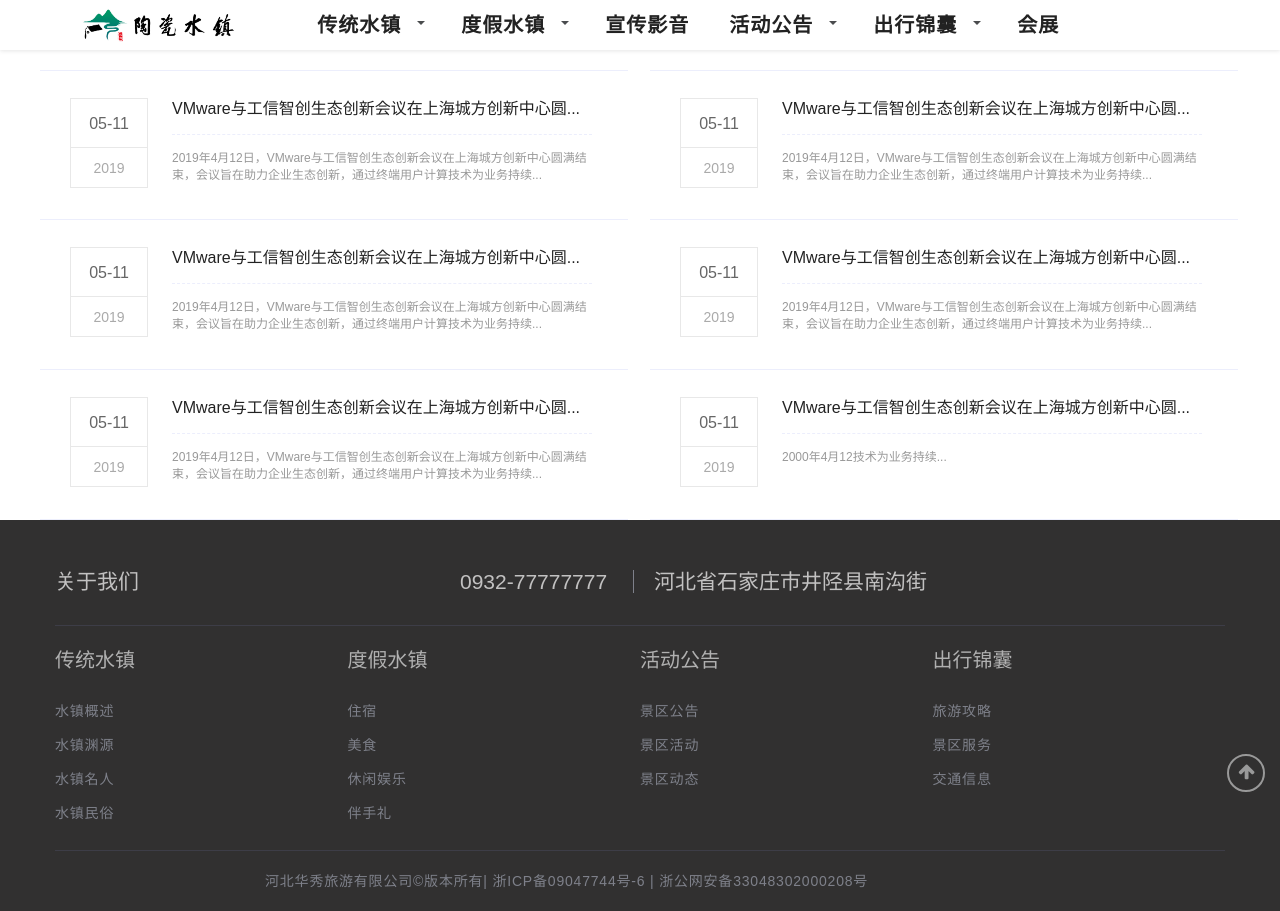
After one commit to kinglogxzl/TCSZWeb, a Django app: page /notice/ in a window 1280 px wide. The commit adds this page. Run offline with Django 3.2, Linux system fonts and the light colour scheme; some libraries are stand-ins or nearby versions.

Commit message:
框架完毕

```diff
--- /dev/null
+++ b/static/css/news.css
@@ -0,0 +1,102 @@
+
+/* 新闻 */
+
+.news {
+    width: 1200px;
+
+    margin: 0 auto;
+}
+.mains .news .title {
+    margin-top: 70px;
+}
+.news .right{
+    width: 588px;
+    height: 450px;
+    float: left;
+}
+.news .right .box{
+    width: 588px;
+    height: 150px;
+    border-bottom: 1px solid rgba(71, 94, 222, .1);
+}
+
+.mr11 {
+    margin-right: 11px;
+}
+.ml11 {
+    margin-left: 11px;
+}
+.bt1{
+   border-top: 1px solid rgba(71, 94, 222, .1);
+}
+
+.news .right li .dsc1{
+
+    float: left;
+
+}
+.news .right li .em1{
+
+    display: block;
+    width: 78px;
+    height: 50px;
+    margin-top: 27px;
+    margin-left: 30px;
+    line-height: 50px;
+    border: 1px solid rgba(34, 34, 34, .1);
+    text-align: center;
+    color: #666;
+    font-size: 16px;
+
+}
+.news .right li .em2{
+
+    width: 78px;
+    height: 40px;
+    margin-left: 30px;
+    border: 1px solid rgba(34, 34, 34, .1);
+    border-top: 0;
+    line-height: 40px;
+    display: block;
+    text-align: center;
+    color: rgb(170, 170, 170);
+    font-size: 14px;
+
+}
+.news .right li .dsc2{
+
+    margin-top: 27px;
+    margin-left: 132px;
+    margin-right: 36px;
+}
+.news .right li .dsc2 span{
+    height: 21px;
+    color: #222;
+    font-size: 16px;
+}
+.news .right li .dsc2 em{
+    display: block;
+    height: 15px;
+    border-bottom: 1px dashed rgba(71, 94, 222, .1);
+}
+.news .right li .dsc2 i{
+    display: block;
+    height: 40px;
+    margin-top: 15px;
+    font-size: 12px;
+    color: #999
+}
+
+* {
+    margin: 0;
+    padding: 0;
+}
+em,
+i {
+    font-style: normal;
+}
+ol,
+ul,
+li {
+    list-style: none;
+}
--- /dev/null
+++ b/templates/activity/notice.html
@@ -0,0 +1,112 @@
+{% include "utils/booter.html" %}
+       <link rel="stylesheet" href="/static/css/news.css">
+{% include "utils/nav.html" %}
+
+ <!-- 公司公告 -->
+    <div class="mains">
+        <div class="news">
+            <div class="title clearfix">
+                <div class="right mr11">
+                    <div class="box bt1">
+                        <ul>
+                            <li class="clearfix">
+                                <div class="dsc1">
+                                    <em class="em1">05-11</em>
+                                    <em class="em2">2019</em>
+                                </div>
+                                <div class="dsc2" onclick="window.open('http://www.baidu.com','_self')">
+                                    <span>VMware与工信智创生态创新会议在上海城方创新中心圆...</span>
+                                    <em></em>
+                                    <i>2019年4月12日，VMware与工信智创生态创新会议在上海城方创新中心圆满结束，会议旨在助力企业生态创新，通过终端用户计算技术为业务持续...</i>
+                                </div>
+                            </li>
+                        </ul>
+                    </div>
+                    <div class="box">
+                        <ul>
+                            <li class="clearfix">
+                                <div class="dsc1">
+                                    <em class="em1">05-11</em>
+                                    <em class="em2">2019</em>
+                                </div>
+                                <div class="dsc2" onclick="window.open('http://www.baidu.com','_self')">
+                                    <span>VMware与工信智创生态创新会议在上海城方创新中心圆...</span>
+                                    <em></em>
+                                    <i>2019年4月12日，VMware与工信智创生态创新会议在上海城方创新中心圆满结束，会议旨在助力企业生态创新，通过终端用户计算技术为业务持续...</i>
+                                </div>
+                            </li>
+                        </ul>
+                    </div>
+                    <div class="box">
+                        <ul>
+                            <li class="clearfix">
+                                <div class="dsc1">
+                                    <em class="em1">05-11</em>
+                                    <em class="em2">2019</em>
+                                </div>
+                                <div class="dsc2" onclick="window.open('http://www.baidu.com','_self')">
+                                    <span>VMware与工信智创生态创新会议在上海城方创新中心圆...</span>
+                                    <em></em>
+                                    <i>2019年4月12日，VMware与工信智创生态创新会议在上海城方创新中心圆满结束，会议旨在助力企业生态创新，通过终端用户计算技术为业务持续...</i>
+                                </div>
+                            </li>
+                        </ul>
+                    </div>
+                </div>
+                <div class="right ml11">
+                    <div class="box bt1">
+                        <ul>
+                            <li class="clearfix">
+                                <div class="dsc1">
+                                    <em class="em1">05-11</em>
+                                    <em class="em2">2019</em>
+                                </div>
+                                <div class="dsc2" onclick="window.open('http://www.baidu.com','_self')">
+                                    <span>VMware与工信智创生态创新会议在上海城方创新中心圆...</span>
+                                    <em></em>
+                                    <i>2019年4月12日，VMware与工信智创生态创新会议在上海城方创新中心圆满结束，会议旨在助力企业生态创新，通过终端用户计算技术为业务持续...</i>
+                                </div>
+
+                            </li>
+                        </ul>
+                    </div>
+                    <div class="box">
+                        <ul>
+                            <li class="clearfix">
+                                <div class="dsc1">
+                                    <em class="em1">05-11</em>
+                                    <em class="em2">2019</em>
+                                </div>
+                                <div class="dsc2" onclick="window.open('http://www.baidu.com','_self')">
+                                    <span>VMware与工信智创生态创新会议在上海城方创新中心圆...</span>
+                                    <em></em>
+                                    <i>2019年4月12日，VMware与工信智创生态创新会议在上海城方创新中心圆满结束，会议旨在助力企业生态创新，通过终端用户计算技术为业务持续...</i>
+                                </div>
+
+                            </li>
+                        </ul>
+                    </div>
+                    <div class="box">
+                        <ul>
+                            <li class="clearfix">
+                                <div class="dsc1">
+                                    <em class="em1">05-11</em>
+                                    <em class="em2">2019</em>
+                                </div>
+
+                                <div class="dsc2" onclick="window.open('http://www.baidu.com','_self')">
+                                    <span>VMware与工信智创生态创新会议在上海城方创新中心圆...</span>
+                                    <em></em>
+                                    <i>2000年4月12技术为业务持续...</i>
+                                </div>
+
+                            </li>
+                        </ul>
+                    </div>
+                </div>
+            </div>
+        </div>
+    </div>
+
+{% include "utils/prefooter.html" %}
+{% include "utils/footer.html" %}
--- a/templates/utils/prefooter.html
+++ b/templates/utils/prefooter.html
@@ -35,7 +35,7 @@
             <div class="col-md-1 col-md-offset-2">
                 <div class="row">
                     <p class="footer-p">活动公告</p>
-                    <a href="#"> 景区公告</a>
+                    <a href="/notice"> 景区公告</a>
                     <a href="/activity"> 景区活动</a>
                     <a href="/new"> 景区动态</a>
                 </div>
```
Also changed, not shown: templates/activity/new.html (added, +92 -0 lines), static/img/activity/01.jpg (added), static/img/activity/02.jpg (added), static/img/activity/03.jpg (added), static/img/activity/2.jpg (added), static/img/activity/3.jpg (added), static/img/activity/4.jpg (added), static/img/activity/5.jpg (added), static/img/activity/6.jpg (added), static/img/activity/7.jpg (added), static/img/activity/8.jpg (added).
